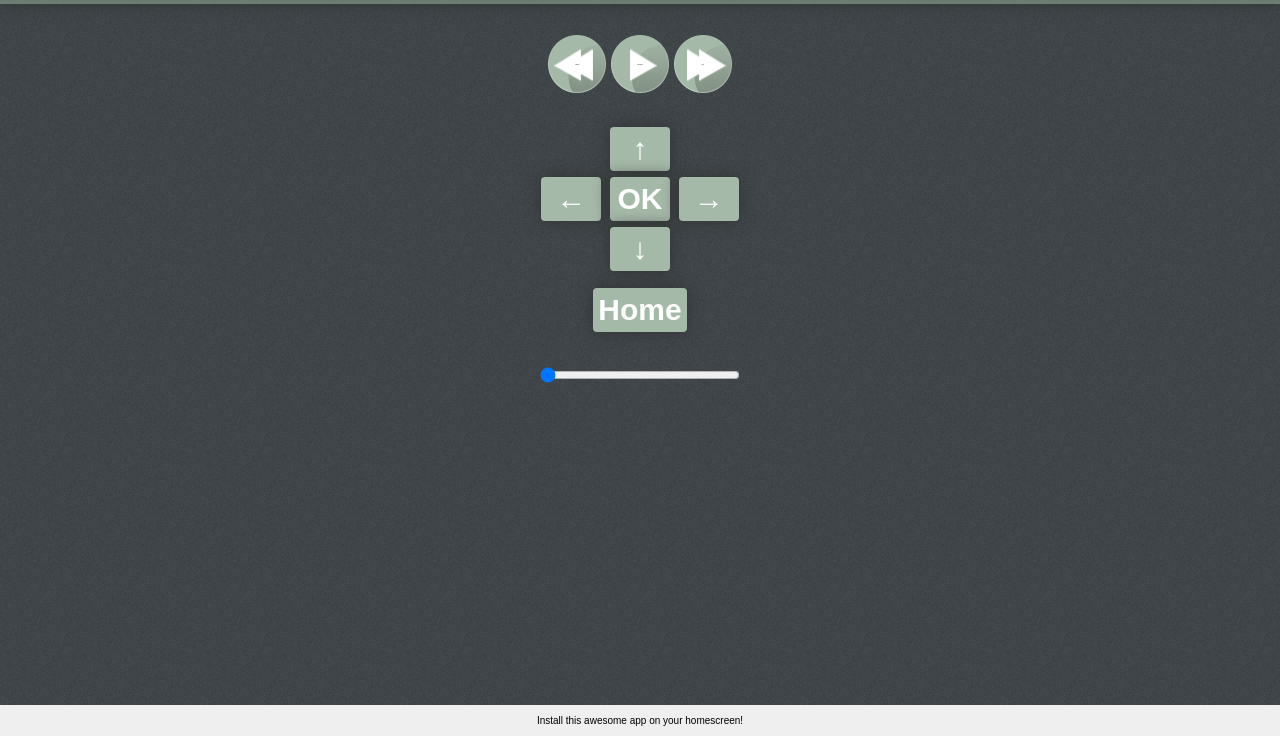
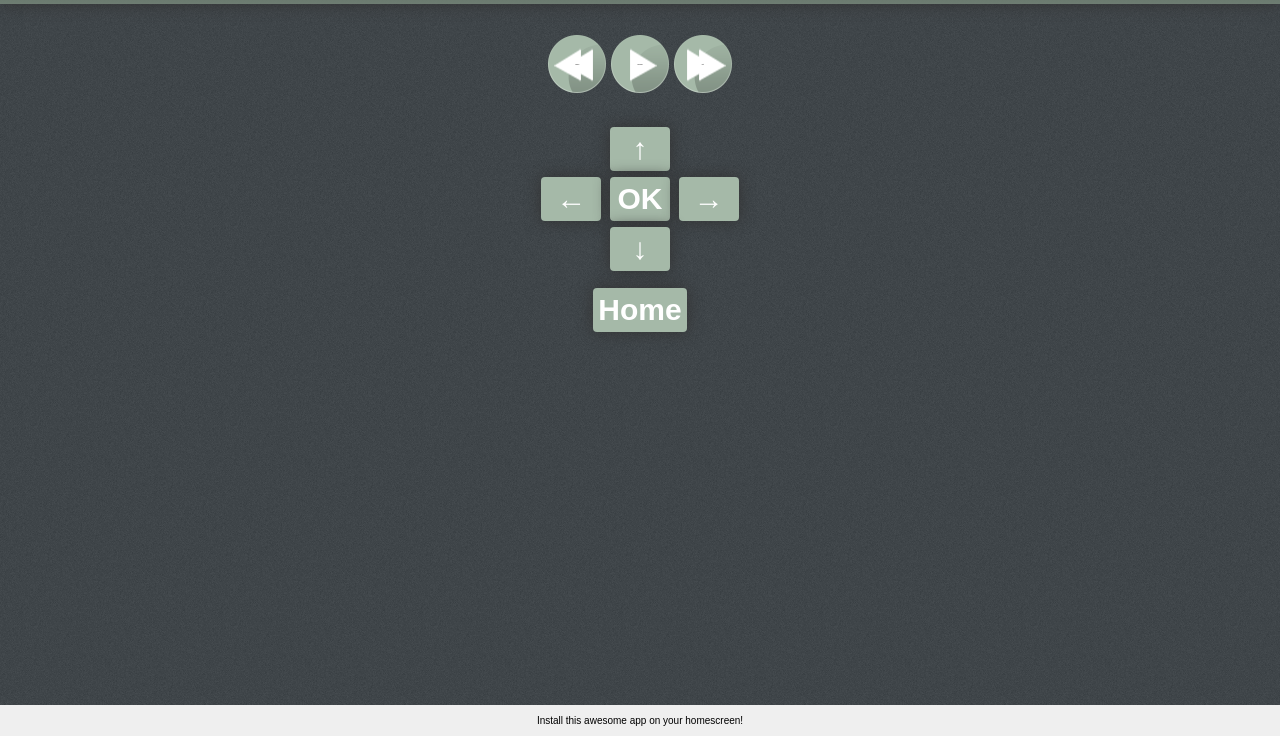
Before and after one commit to jbminvielle/firefoxos-xbmc-remote, a plain HTML site: page index.html in a window 1280 px wide. Shown: the part 64-800 px from the top of the page. Drawn offline with Linux system fonts and the light colour scheme.

Commit message:
virer range

```diff
--- a/index.html
+++ b/index.html
@@ -47,9 +47,9 @@
 				<button id="xbmc-home" class="square_rounded_button">Home</button>
 			</div>
 
-			<div class="xbmc-content">
+			<!-- <div class="xbmc-content">
 				<input type="range" title="cursor" value="0"  min="0" max="100">
-			</div>
+			</div> -->
 		</div>
 
 	<button onclick="navigator.mozApps.install(manifest_url); return false;" id="install_me">
```
Also changed, not shown: 1 other file.
